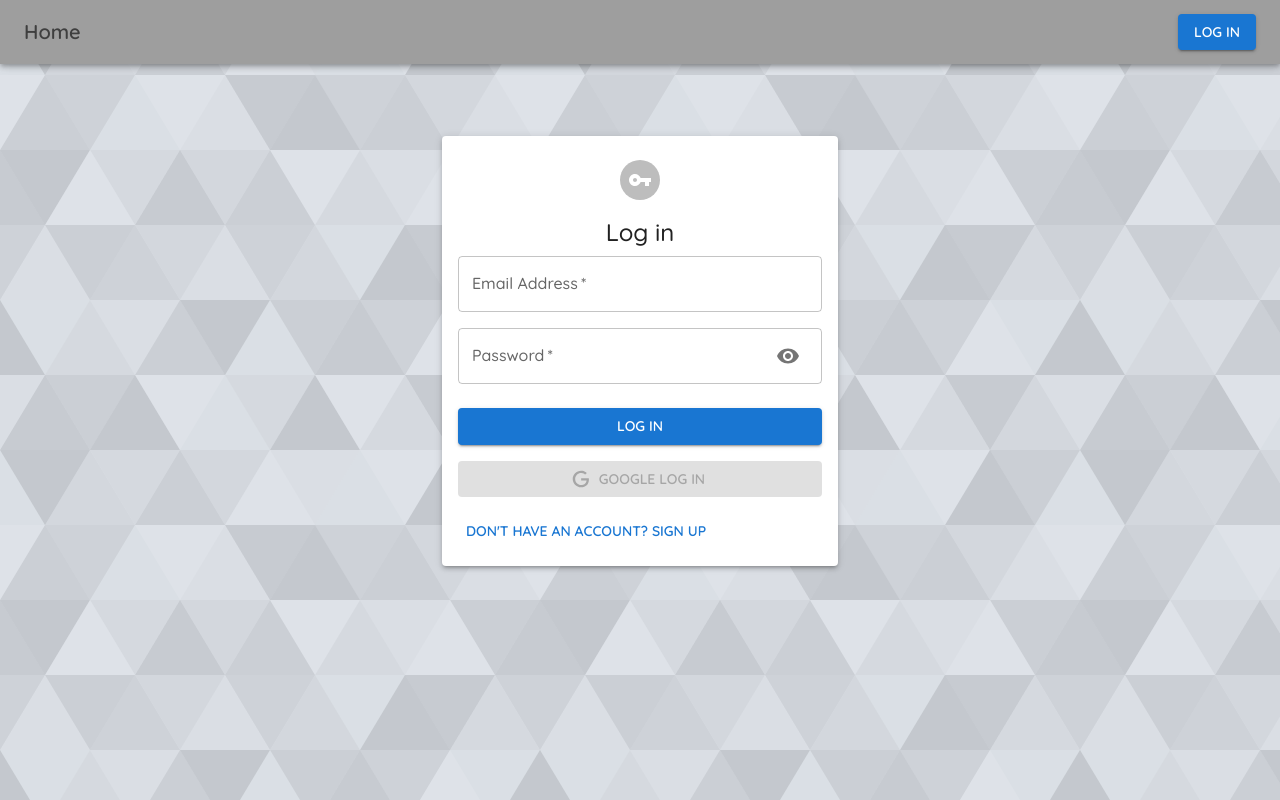
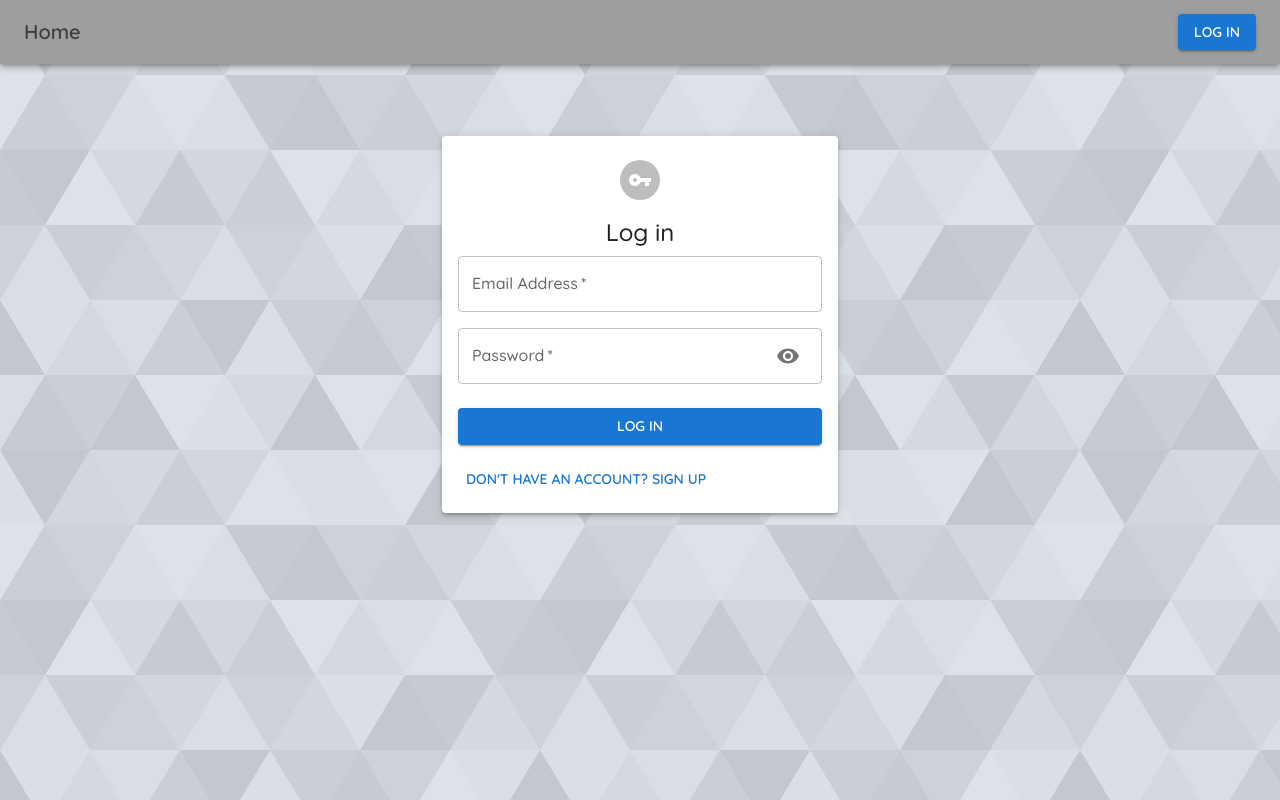
Before and after one commit to wei30172/react-posts-client, a React (Create React App) app: page /auth in a window 1280 px wide. Built offline with nearby package versions, Linux system fonts and the light colour scheme.

Commit message:
update login

```diff
--- a/src/pages/Auth/Auth.jsx
+++ b/src/pages/Auth/Auth.jsx
@@ -114,7 +114,7 @@ const Auth = () => {
             sx={SubmitButtonStyle}>
             { isSignup ? 'Sign Up' : 'Log In' }
           </Button>
-          <GoogleLogin
+          {/* <GoogleLogin
             clientId="431057118212-hu2lfbm568vp2cbhosiqc4jnh0d843gb.apps.googleusercontent.com"
             render={(renderProps) => (
               <Button
@@ -132,7 +132,7 @@ const Auth = () => {
             onSuccess={googleSuccess}
             onFailure={googleError}
             cookiePolicy={'single_host_origin'}
-          />
+          /> */}
           <Grid container justify="flex-end">
             <Grid item>
               <Button onClick={switchMode}>
```
